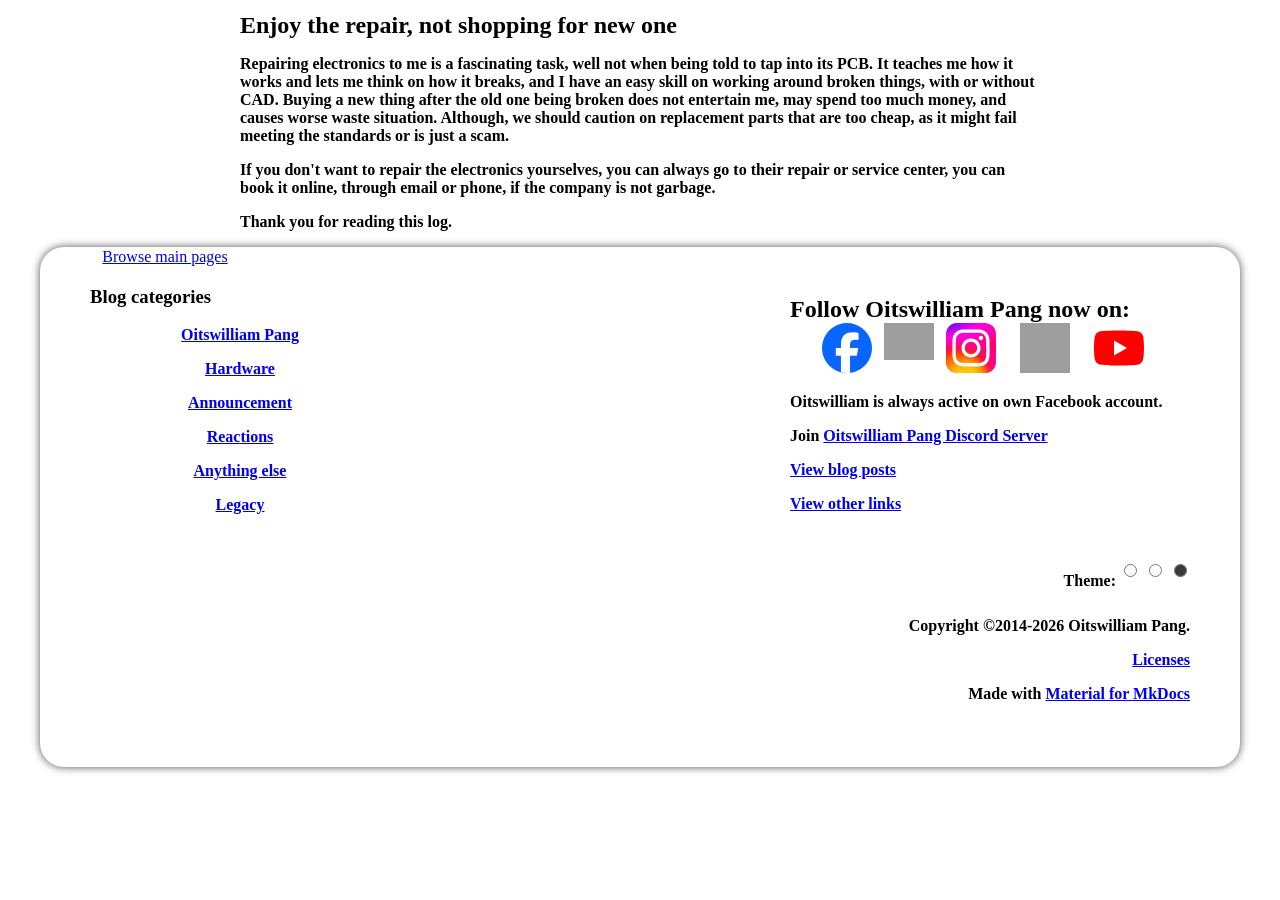
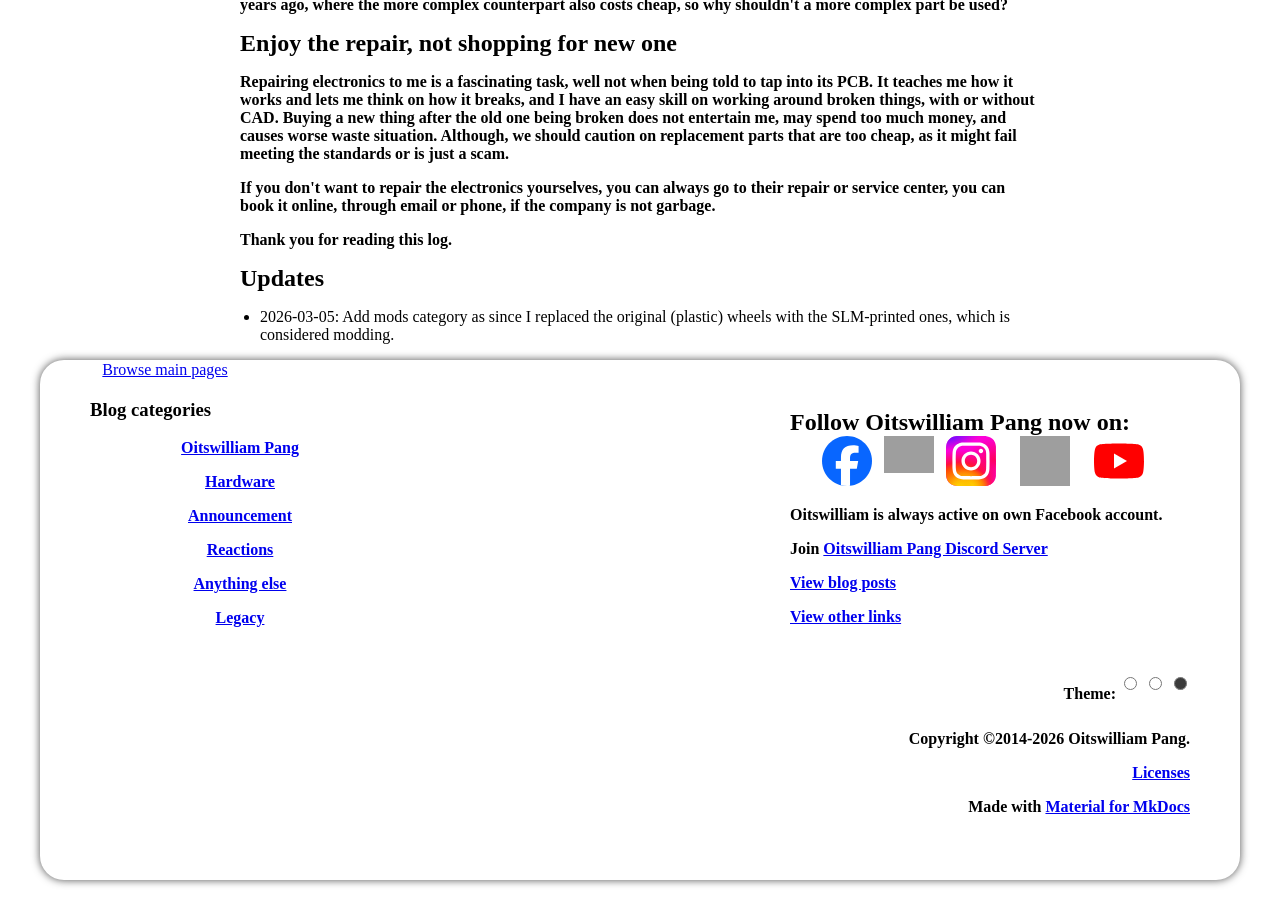
Before and after one commit to Bunny350/blogs, an MkDocs documentation site: the page built from docs/posts/oven-fix.md, in a window 1280 px wide and 900 px high, scrolled down 7788 px. Built offline with MkDocs 1.6.1 and Material for MkDocs 9.7.7, drawn with Linux system fonts in a browser that asks for light colours; plug-ins that fetch from the network failed and are left out; before the commit the page ends 8575 px from its top, so only the background shows below that; some of the changed text lies outside the part shown; grey boxes are pictures that could not be loaded.

Commit message:
Oven fix blog page change and UX changes
This change adds a forgotten category called Mods to Oven fix blog post and adds badges reserved for forseable and distant future.

```diff
--- a/docs/posts/oven-fix.md
+++ b/docs/posts/oven-fix.md
@@ -1,8 +1,10 @@
 ---
 date:
   created: 2026-02-20
+  updated: 2026-03-05
 categories:
   - Anything else
+  - Mods
 tags:
   - bad designs
   - material choice
@@ -67,3 +69,6 @@
 If you don't want to repair the electronics yourselves, you can always go to their repair or service center, you can book it online, through email or phone, if the company is not garbage.
 
 Thank you for reading this log.
+
+## Updates
+* 2026-03-05: Add mods category as since I replaced the original (plastic) wheels with the SLM-printed ones, which is considered modding.
--- a/overrides/README.md
+++ b/overrides/README.md
@@ -9,8 +9,10 @@
     * Certain adjustments are needed.
 * The base component has added "- Oitswilliam Pang" for the root page of the blog.
 * [Workaround hero image, based from mathisgauthey's idea and pvdemael's solution.](https://github.com/squidfunk/mkdocs-material/issues/6745)
-    * I add an option called show_hero_when_reading which changes whether the individual pages can show a hero image during reading.
+    * I add an option called `show_hero_when_reading` which changes whether the individual pages can show a hero image during reading.
 * The blog list page has added components that will hide the title when in root and show the description of categories.
-* The blog post component has been modified. The avatar picture has been removed, and the metadata has been moved to inside the post content, from the default lefthand bar, and the table of contents has removed due to it being unnecessary.
+* The blog post component has been modified. The avatar picture in the metadata has removed, and the metadata has been moved to inside the post content, from the default lefthand bar, and the table of contents has removed due to it being unnecessary.
+    * The avatar image has moved to post-reading section, and can be hidden if the avatar link is `about:blank`.
 * The logo image is modified to Oitswilliam's spec, where it allow logos made specifically in dark themes.
-* Custom language strings added. See the lang folder and the above of the strings.
+* Custom language strings added. See the `languages` folder and the above of the strings.
+* Added about sections for both the printer and featured person, for users after reading, one for composing through the machine and one for the people (not me).
--- a/overrides/blog-post.html
+++ b/overrides/blog-post.html
@@ -61,6 +61,17 @@
       {% endif %}
         {% include "partials/content.html" %}
       {% endblock %}
+      {% block aboutthepost %}
+        {% if page.meta.printer_serial %}
+            {% include "partials/about-3dp.html" %}
+        {% endif %}
+
+        <!-- Post authors -->
+        {% if page.authors | rejectattr('name', 'equalto', 'Oitswilliam Pang') | list %}
+            {% include "partials/about-featured-authors.html" %}
+        {% endif %}
+
+      {% endblock %}
       </span>
     </article>
   </div>
--- /dev/null
+++ b/overrides/partials/about-3dp.html
@@ -0,0 +1,28 @@
+<!-- The Oitswilliam part -->
+<div style="margin: auto; max-width: 30em; margin-bottom: 1em; border-radius: 1em; background-color: #222; display: flex; flex-direction: column; box-shadow: 0px 0px 6px rgb(80,80,80); overflow: hidden">
+    <div style="color: #fff; text-align: center"><p style="text-align: center; margin: 5px">{{ lang.t("post.written.on")}}</p></div>
+
+    <h1 style="color: #fff; text-align: center; box-shadow: 0px 0px 6px rgb(80,80,80); background-color: {{page.meta.printer_theme_color | default("#6a1816")}}; padding: 12px; width: 100%; flex-grow: 1; display: flex; align-items: center; justify-content: center">
+        <span class="twemoji" style="margin-left: 0px; margin-right: 0.4em">
+            {%  if page.meta.printer_make == 'voron' %}
+                <a href="https://www.vorondesign.com" target="_blank" alt="VORON Design" title="VORON Design">
+                {% include ".icons/printer_make/voron-stripes.svg" %}
+                </a>
+            {% endif %}
+        </span>
+        <span style="margin: 0px" title="Printer serial &nbsp;{{- page.meta.printer_serial -}}">
+            {{- page.meta.printer_serial -}}
+        </span></h1>
+
+    <div style="color: #fff"><p style="text-align: center; margin: 5px">
+        {{lang.t("post.written.boundary")}}{% if page.meta.printer_features %}{{lang.t("blog.phrase_separator")}}{% endif %}
+        {% for printerfeat in page.meta.printer_features %}
+            {{lang.t("post.written." + printerfeat )}}{% if loop.index < loop.length - 1 %}{{lang.t("blog.phrase_separator")}}{% elif loop.index < loop.length %}{{lang.t("blog.phrase_separator")}} {{lang.t("blog.word_and")}}{% endif %}{% endfor %}{{lang.t("blog.phrase_end")}}
+        </p></div>
+
+    <div style="color: #fff; text-align: center">
+        <p style="text-align: center; margin: 5px">
+            {{ lang.t("post.written.not_via_gen_ai")}}
+        </p></div>
+
+    </div>
--- /dev/null
+++ b/overrides/partials/about-featured-authors.html
@@ -0,0 +1,71 @@
+{% for author in page.authors | rejectattr('name', 'equalto', 'Oitswilliam Pang') %} <!-- List authors, but not Oitswilliam because that was obvious judging by the title. -->
+    <div style="max-width: 40em; min-height: 5em; margin-top: 4em; margin-bottom: 3em; margin-left: auto; margin-right: auto; position: relative">
+        {% if not 'about:blank' in author.avatar %}
+            <div style="width: 6em; height: 6em; border-radius: 2.25em; margin: auto; position: absolute; box-shadow: 0px 0px 3px rgba(80,80,80, 0.5); left: calc(50% - 3em); top: -3em">
+            <img src="{{ author.avatar | url }}" alt="Avatar image of {{ author.name }}" title="Avatar image of {{ author.name }}" style="border-radius: 2.25em;" />
+            </div>
+        {% endif %}
+        <div style="width: 100%; border-radius: 1em; text-align: center; background-color: var(--feature-panel-bg-color);
+                {% if not 'about:blank' in author.avatar %} padding-top: 4em; {% endif %}
+                box-shadow: 0px 0px 6px rgb(80,80,80); overflow: hidden">
+            <div>
+                {{ lang.t("post.about.title") }} <span style="font-weight: 700">{{ author.name }}</span>
+            </div>
+            <div style="margin-top: .5em; margin-bottom: .5em">
+                {{ author.description }}
+            </div>
+            {% if author.social %}
+            <div style="box-shadow: 0px 0px 4px rgb(80,80,80); padding-top: 0.5em; padding-bottom: 0.5em"> {{ lang.t("post.about.person_learn_more_bfh") }} <span style="font-weight: 700">{{ author.name }}</span> {{ lang.t("post.about.person_learn_more_ah") }} </div>
+            <div style="min-height: 2em; display: flex; justify-content: center; flex-wrap: wrap">
+                {% set social = author.social %}
+                    {% if author.url and ('https://' in author.url) %} <a href="{{ author.url | url }}" target="_blank" class="featured-author-link"><span class="twemoji" style="margin-right: 0.5em">
+                        {% include ".icons/material/web.svg" %}</span>
+                        <span>
+                            <div>
+                                {% if 'site' in author.personal_web_type | default('site') %} {{ lang.t("post.about.personal_site")}}
+                                {% elif 'page' in author.personal_web_type %} {{ lang.t("post.about.personal_page")}}
+                                {% elif 'blog' in author.personal_web_type %} {{ lang.t("post.about.personal_blog")}}
+                                {% endif %}
+                            </div>
+                            <div>
+                        {% if author.personal_web_other_notes %}
+                        ({{ author.personal_web_other_notes }})
+                        {% endif %}
+                            </div>
+                        </span>
+                    </a> {% endif %}
+                    {% if 'fb_handle' in social %} <a href="https://www.facebook.com/{{ author.social.fb_handle }}" target="_blank" class="featured-author-link"><span class="twemoji" style="margin-right: 0.5em">
+                          {% include ".icons/simple/facebook.svg" %}</span>Facebook</a> {% endif %}
+                    {% if 'ig_handle' in social %} <a href="https://www.instagram.com/{{ author.social.ig_handle }}" target="_blank" class="featured-author-link"><span class="twemoji" style="margin-right: 0.5em">
+                          {% include ".icons/simple/instagram.svg" %}</span> Instagram</a> {% endif %}
+                    {% if 'is_on_threads' in social %} <a href="https://www.threads.com/{{ author.social.ig_handle }}" target="_blank" class="featured-author-link"><span class="twemoji" style="margin-right: 0.5em">
+                          {% include ".icons/simple/threads.svg" %}</span> Threads</a> {% endif %}
+                    {% if 'x_handle' in social %} <a href="https://x.com/{{ author.social.x_handle }}" title="Formerly Twitter" target="_blank" class="featured-author-link"> <span class="twemoji" style="margin-right: 0.5em">
+                          {% include ".icons/simple/x.svg" %} <span style="font-size: 0.5em">({% include ".icons/fontawesome/brands/twitter.svg" %})</span>
+                        </span>X</a> {% endif %}
+                    {% if 'bsky_handle' in social %} <a href="https://bsky.app/profile/{{ author.social.bsky_handle }}" target="_blank" class="featured-author-link"> <span class="twemoji" style="margin-right: 0.5em">
+                          {% include ".icons/simple/bluesky.svg" %}
+                        </span>Bluesky</a> {% endif %}
+                    {% if 'youtube_handle' in social %} <a href="https://www.youtube.com/@{{ author.social.youtube_handle }}" target="_blank" class="featured-author-link"><span class="twemoji" style="margin-right: 0.5em">
+                          {% include ".icons/simple/youtube.svg" %}</span> YouTube</a> {% endif %}
+
+                    {% for othersocial_id, field in author.social.other_media.items() %}
+                    <a href="{{ field.link | url }}" target="_blank" class="featured-author-link"><span class="twemoji" style="margin-right: 0.5em">
+                        {% include ".icons/material/web.svg" %}</span>{{ field.brand_name }}</a>
+                    {% endfor %}
+                    {% if not author.within_oiwp %}
+                    <span style="font-style: italic">{{ lang.t("post.about.person_not_within_oiwp") }}</span>
+                    {% endif %}
+                </div>
+            {% endif %}
+        </div>
+    {% if not 'about:blank' in author.avatar %}
+        <div> <!-- Helper - draw shadow of the box behind overall -->
+            <div style="width: 6em; height: 6em; border-radius: 2.25em; margin: auto; position: absolute; left: calc(50% - 3em); top: -3em; box-shadow: 0px 0px 6px rgb(80,80,80); z-index: -1">
+            </div>
+    </div>
+    {% endif %}
+    </div>
+  {% endfor %}
+
+<div style="font-style: italic; text-align: center"> {{ lang.t("post.about.oitswilliam") }} </div>
--- a/overrides/partials/languages/en.html
+++ b/overrides/partials/languages/en.html
@@ -6,15 +6,35 @@
     "blog.created_on": "Issued on ",
     "blog.updated_on": "Updated on ",
     "blog.note.public-service-announcement": "Public Service Announcement",
+    "blog.phrase_separator": ",",
+    "blog.word_and": "and",
+    "blog.phrase_end": ".",
 
     "announcement.description": "Announcement posts made by Oitswilliam Pang, these includes PSA.",
+    "anything-else.description": "Things not related to Oitswilliam's projects, but has written by Oitswilliam Pang. Sometimes it even hasn't.",
+    "for-minecraft.description": "Blog posts about projects for Minecraft.",
+    "hardware.description": "Blog posts about the hardware, these includes unveiling and announcements.",
+    "mods.description": "Blog posts about modding, sometimes modding adds the product's value.",
     "oitswilliam-pang.description": "Blog posts about Oitswilliam's things and projects.",
-    "hardware.description": "Blog posts about the hardware, these includes unveiling and announcements.",
-    "for-minecraft.description": "Blog posts about projects for Minecraft.",
     "reactions.description": "Blog posts about my reactions of things, sometimes I am biased and other times I don't or never. Sometimes I would place reviews in conjunction of bare reactions, and note that I will always give positive and negative points about the products.",
     "legacy.description": "Blog posts about or regarding the legacy projects. Usually called Bunny 350 Projects, as these are created during Bunny 350 days. It includes command creations, maps and server, but only command creations are actually public.",
-    "anything-else.description": "Things not related to Oitswilliam's projects, but has written by Oitswilliam Pang.",
-    "mods.description": "Blog posts about modding, hey if hardware modding is not a key, you're wrong. This is extreme.",
+
+    "post.written.on": "This post is written on",
+    "post.written.boundary": "We have been pushing the boundaries on what a domestic machine can do",
+    "post.written.render": "3D models are rendered by such device",
+    "post.written.vector": "vector arts are too easy for it that just loaded within a blink",
+    "post.written.cad": "it can run a CAD model of its own",
+    "post.written.not_via_gen_ai": "This post is not generated or suggested by generative AI. Thank you for understanding.",
+
+    "post.about.title": "About",
+    "post.about.personal_site": "Personal site",
+    "post.about.personal_page": "Personal page",
+    "post.about.personal_blog": "Personal blog",
+    "post.about.hardware_learn_more": "Learn more",
+    "post.about.person_learn_more_bfh": "Consider checking out",
+    "post.about.person_learn_more_ah": "on:",
+    "post.about.person_not_within_oiwp": "Note: this person is not within any parts of Oitswilliam Pang, this person is just featured.",
+    "post.about.oitswilliam": "How about Oitswilliam Pang? The information is right there already! What do you expect next?",
 
     "language": "en",
     "direction": "ltr",
--- a/overrides/partials/oiwp-metadata.html
+++ b/overrides/partials/oiwp-metadata.html
@@ -2,11 +2,13 @@
   <ul class="md-meta__list">
       {% if page.authors %}
           <li class="md-meta__item">
+              {{ lang.t("blog.by") }}
               {% for author in page.authors %}
-                      {% if author.url %}
-                      {{ lang.t("blog.by") }} <a href="{{ author.url | url }}">{{ author.name }}</a>
-                      {% else %}
-                      {{ lang.t("blog.by") }} {{ author.name }}
+                      {{ author.name }}
+                      {% if loop.index < loop.length - 1 %}
+                          {{lang.t("blog.phrase_separator")}}
+                      {% elif loop.index < loop.length %}
+                          {{lang.t("blog.word_and")}}
                       {% endif %}
               {% endfor %}
           </li>
--- a/overrides/partials/post.html
+++ b/overrides/partials/post.html
@@ -36,13 +36,14 @@
                         <span class="blog-psa-title"> {{ lang.t("blog.note.public-service-announcement")}}</span>
                         </li>
                     {% endif %}
-                    <li class="md-meta__item">
-                        {% if post.authors %}
-                        {% for author in post.authors %}
-                        {{ lang.t("blog.by") }} {{ author.name }}
-                        {% endfor %}
-                        {% endif %}
-                    </li>
+                    {% if post.authors %}
+                        <li class="md-meta__item">
+                            {{ lang.t("blog.by") }}
+                            {% for author in post.authors %}
+                                {{ author.name }}
+                            {% endfor %}
+                        </li>
+                    {% endif %}
                     <li class="md-meta__item">
                         <time datetime="{{ post.config.date.created }}">
                             {{- post.config.date.created | date -}}
```
